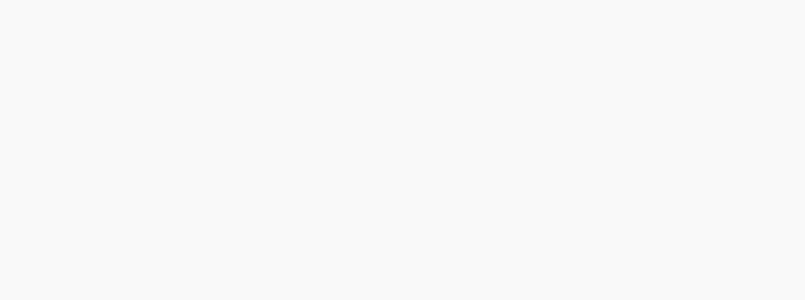
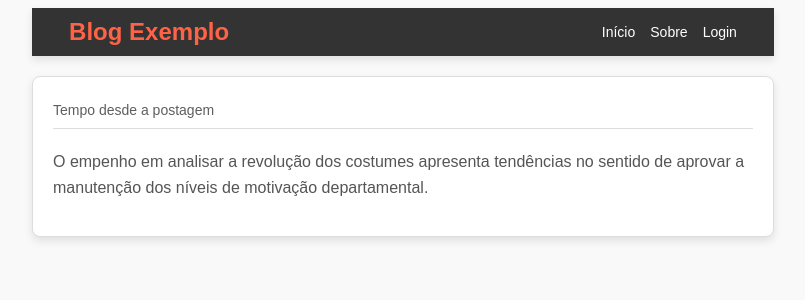
Before and after one commit to Itor-Carlos/frontend-blog, a React (Vite) app: page / in a window 1280 px wide. Shown: the top 300 px of the page, without its empty margins (237-1042 px from the left). Built offline with nearby package versions, Linux system fonts and the light colour scheme.

Commit message:
add primeira rota

```diff
--- a/src/App.tsx
+++ b/src/App.tsx
@@ -1,10 +1,11 @@
 import { BrowserRouter as Router, Routes, Route } from "react-router-dom"
+import { Home } from "./app/pages/Home"
 
 function App() {
   return (
      <Router>
         <Routes>
-            <Route path="/"/>
+            <Route path="/" element={<Home/>}/>
         </Routes>
      </Router>
   )
--- a/src/app/components/Header/index.tsx
+++ b/src/app/components/Header/index.tsx
@@ -6,7 +6,7 @@ export function Header(){
             <div className="header-div">
                 <div className="logo">Blog Exemplo</div>
                 <nav>
-                    <a href="#">Início</a>
+                    <a href="/">Início</a>
                     <a href="#">Sobre</a>
                     <a href="#">Login</a>
                 </nav>
--- /dev/null
+++ b/src/app/pages/Home.tsx
@@ -0,0 +1,12 @@
+import React from "react";
+import { Header } from "../components/Header";
+import { Post } from "../components/Post";
+
+export function Home(){
+    return (
+    <>
+        <Header/>
+        <Post/>
+    </>
+    )
+}
```
